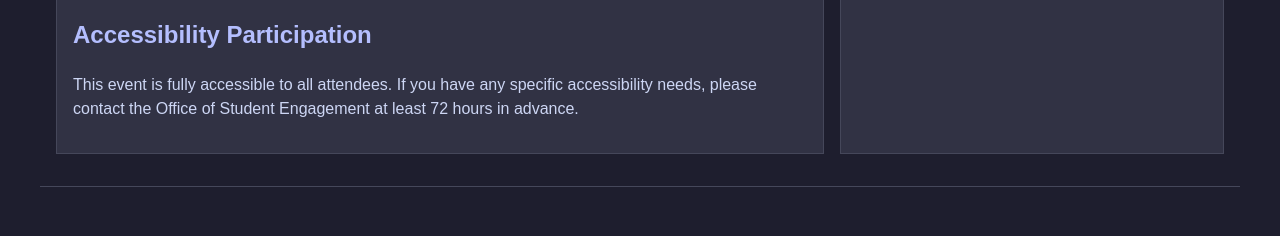
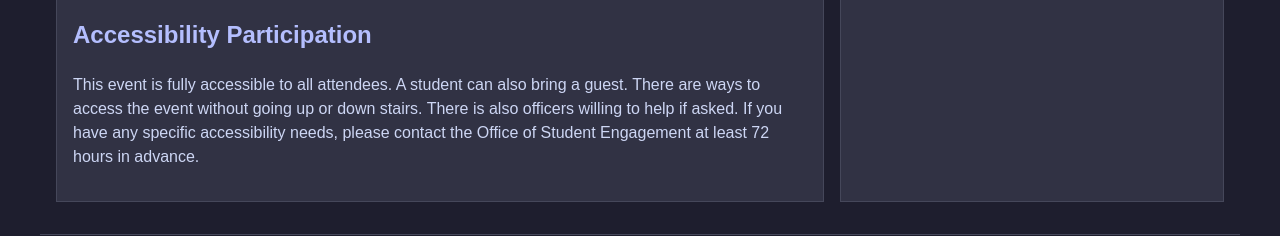
Before and after one commit to tutruong8/CSC372-Assignment2, a plain HTML site: page event.html in a window 1280 px wide. Shown: the part 1295-1531 px from the top of the page. Drawn offline with Linux system fonts and the light colour scheme.

Commit message:
Updated accessibitlity

```diff
--- a/event.html
+++ b/event.html
@@ -55,7 +55,7 @@
                 </ul>
 
                 <h2>Accessibility Participation</h2>
-                <p>This event is fully accessible to all attendees. If you have any specific accessibility needs, please contact the Office of Student Engagement at least 72 hours in advance.</p>
+                <p>This event is fully accessible to all attendees. A student can also bring a guest. There are ways to access the event without going up or down stairs. There is also officers willing to help if asked. If you have any specific accessibility needs, please contact the Office of Student Engagement at least 72 hours in advance.</p>
             </article>
 
             <aside class="event-sidebar">
```
